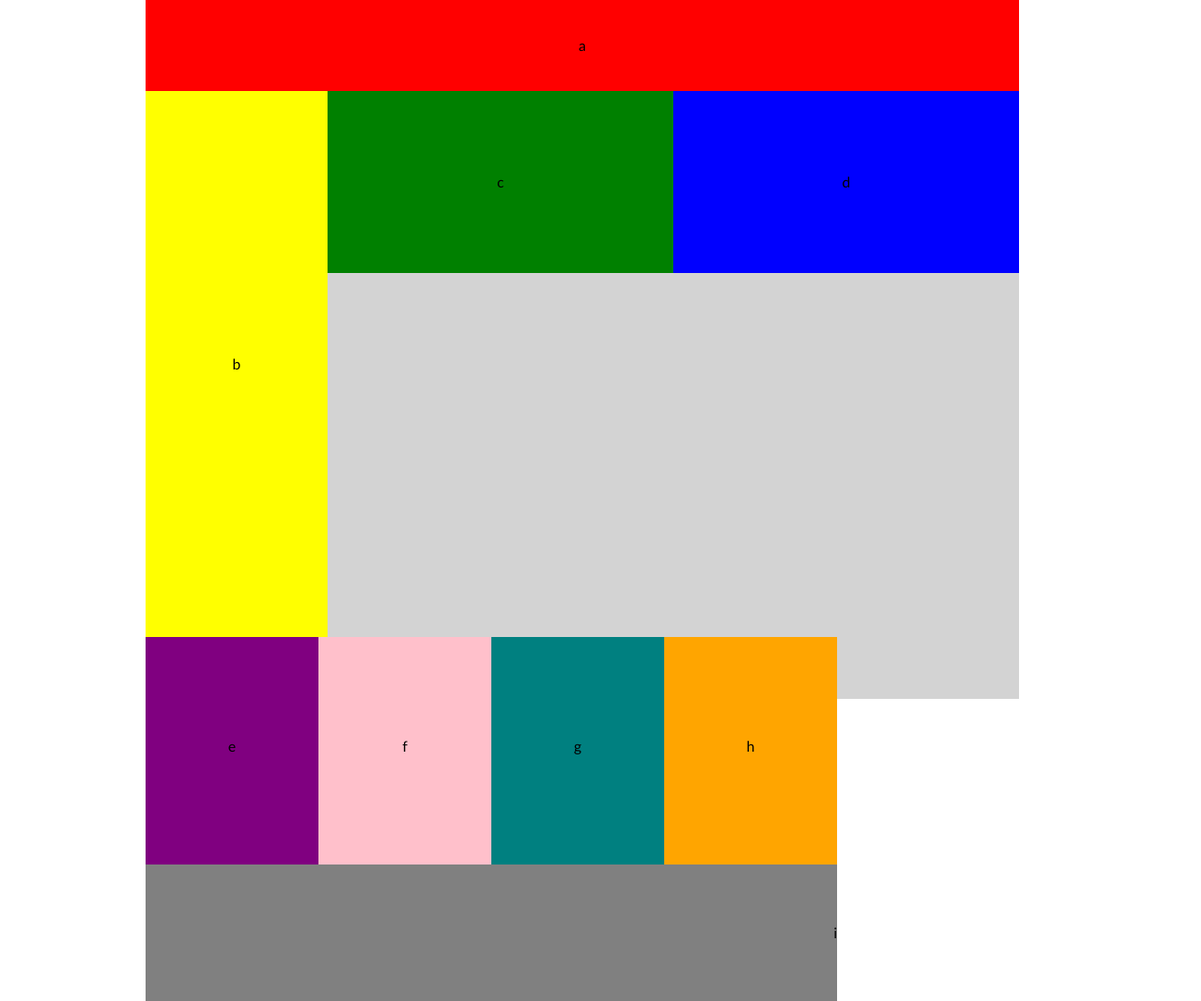
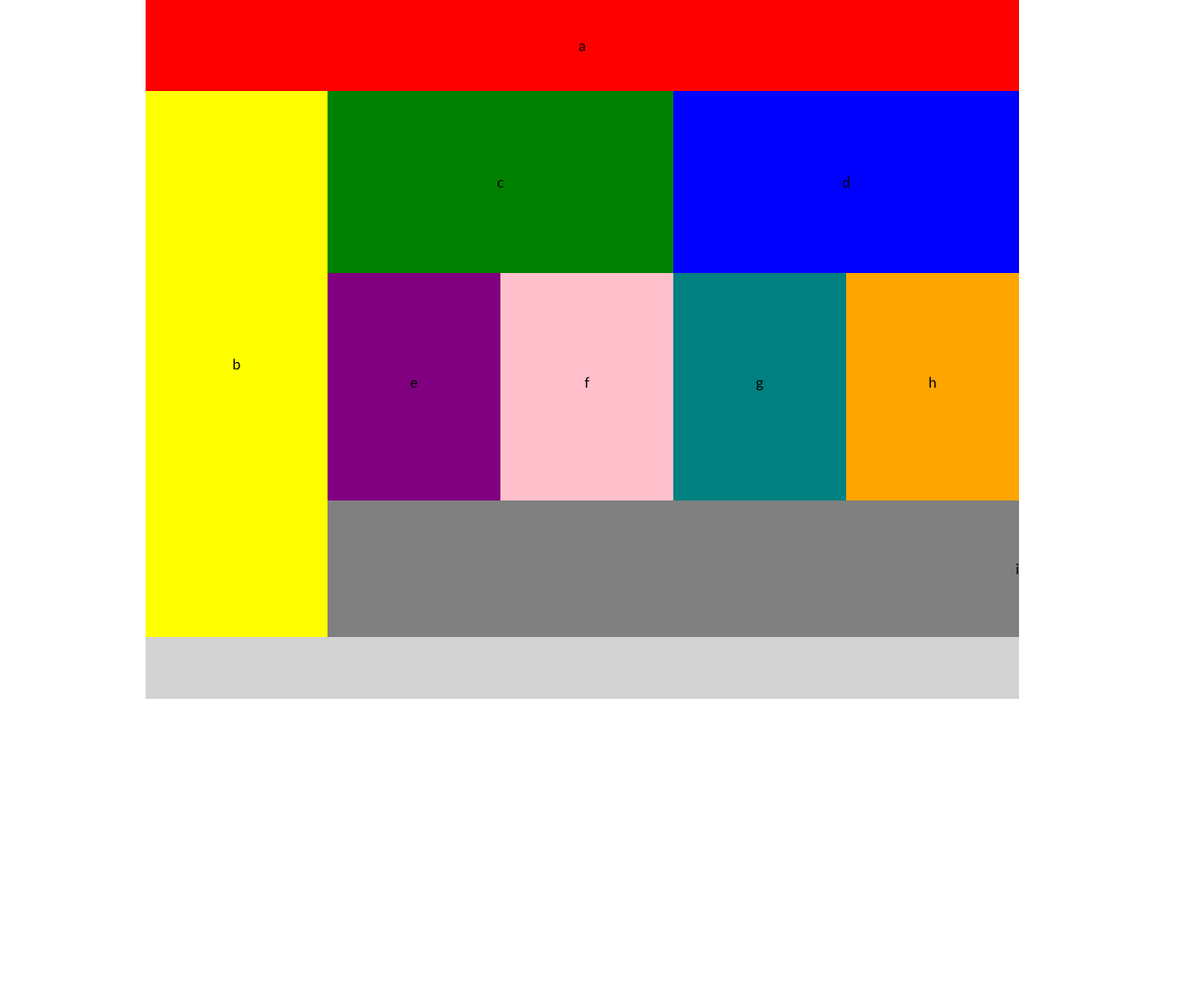
Before and after one commit to myerstina515/lab-01, a plain HTML site: page index.html in a window 1280 px wide. Shown: the whole page at 91% size, 1320 px wide, since content can reach past the window. Drawn offline with Linux system fonts and the light colour scheme.

Commit message:
fixed alignment of boxes

```diff
--- a/style/module.css
+++ b/style/module.css
@@ -60,6 +60,7 @@
         width: 200px;
         height: 600px;
         line-height: 600px;
+
     }
     .container{
         display: flex;
@@ -73,7 +74,6 @@
     #e, #f, #g, #h{
         width: 190px;
         height: 250px;
-        float: right;
     }
     #i{
         width: 760px;
@@ -81,14 +81,19 @@
         line-height: 150px;
         display: flex;
         justify-content: right;
+
     }
     #c-h{
         display: flex;
         flex-wrap: wrap;
         align-content: flex-start;
     }
-
-}
+    .e-h{
+        position: relative;
+        float: right;
+        left: 200px;
+        bottom: 400px;
+    }
 
 @media(min-width: 960px){
     main{
```
